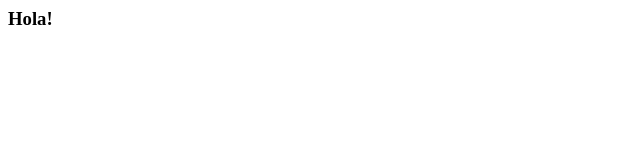
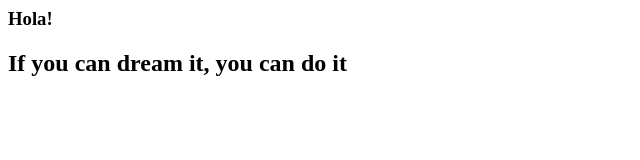
Before and after one commit to diarmuidw/diarmuidw.github.io, a plain HTML site: page index.html in a window 1280 px wide. Shown: the whole page, without its empty margins (0-640 px from the left). Drawn offline with Linux system fonts and the light colour scheme.

Commit message:
Update index.html

```diff
--- a/index.html
+++ b/index.html
@@ -1,3 +1,4 @@
 <html>
 <h3>Hola!</h3>
+<h2>If you can dream it, you can do it</h2>
 </html>
```
